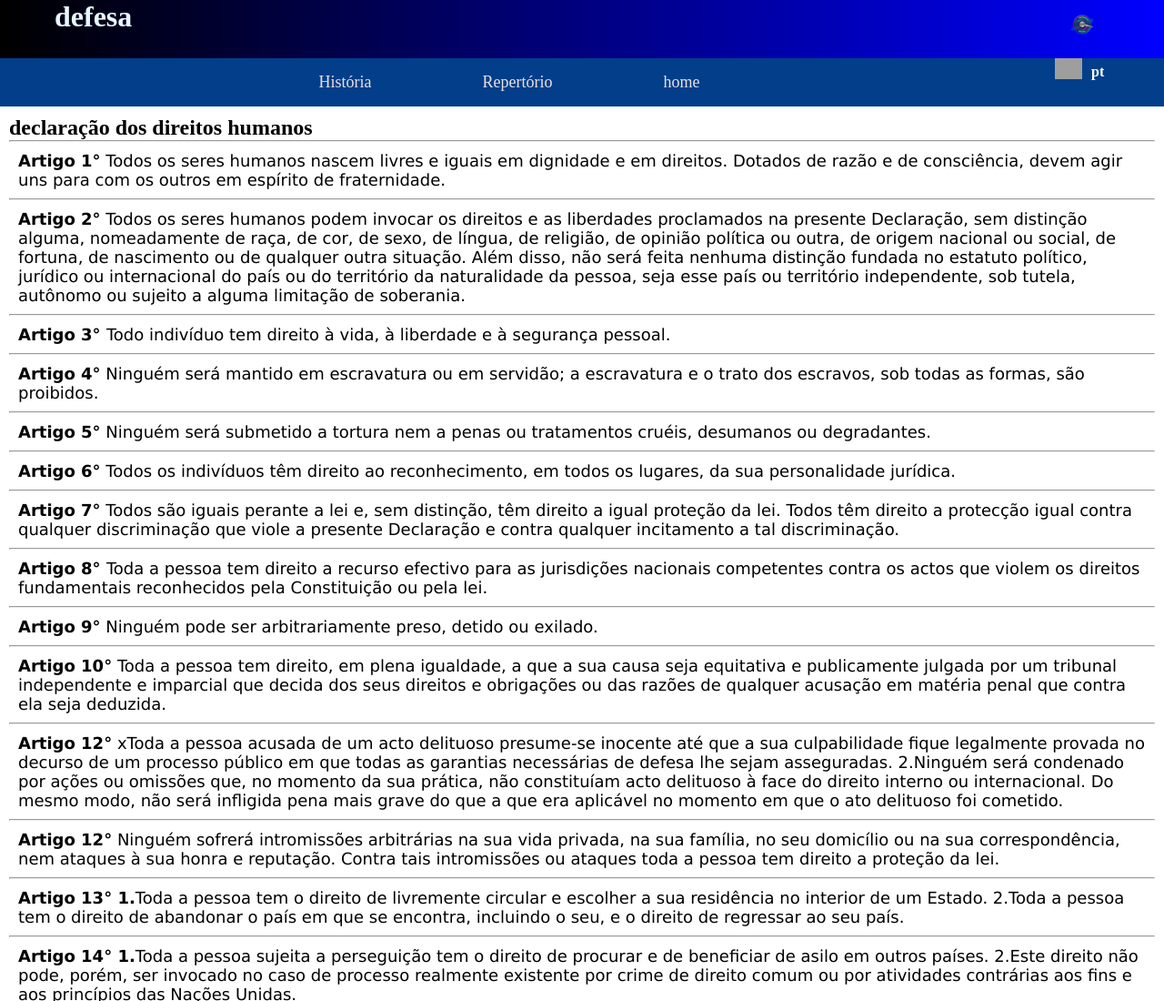
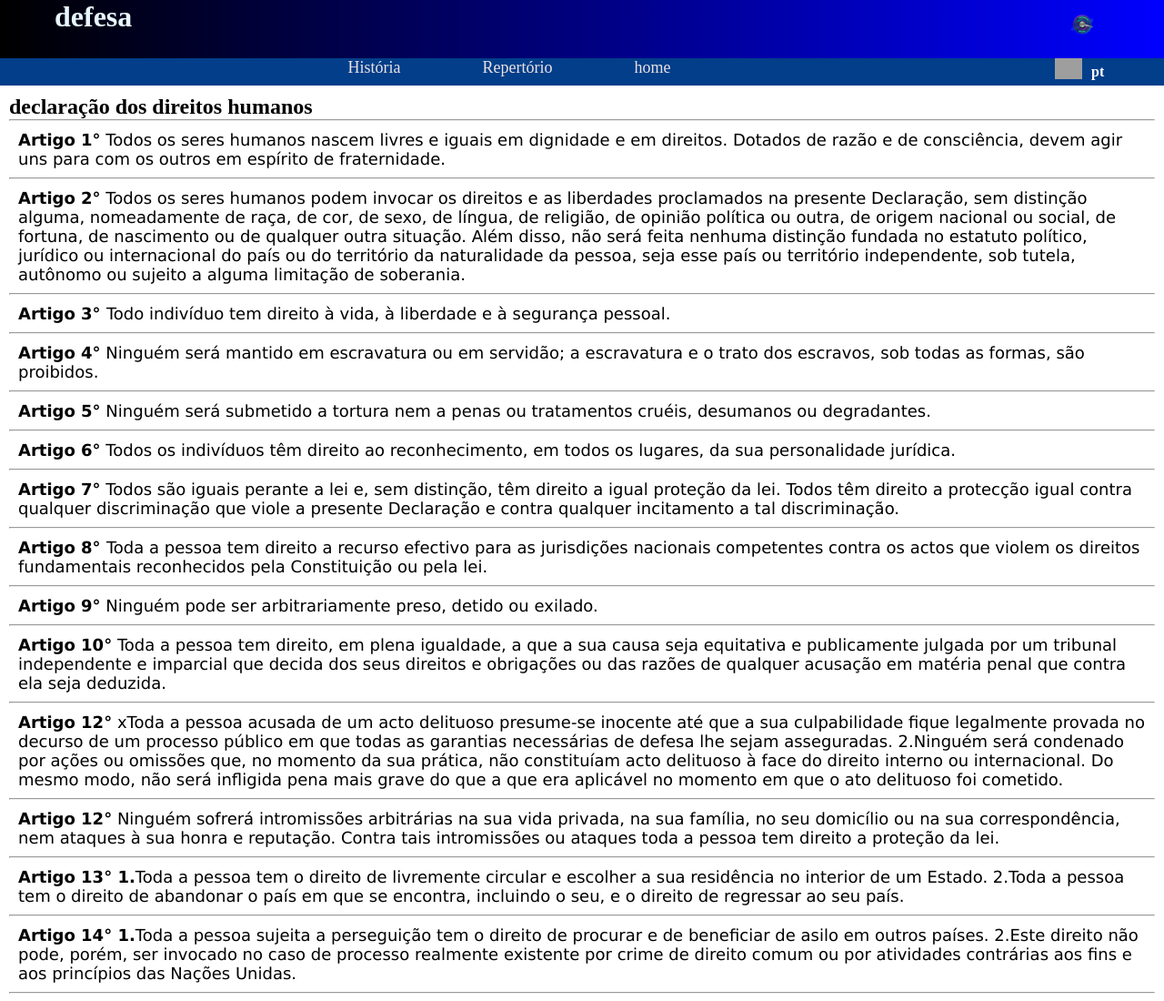
Before and after one commit to beatriz224/tradu, a plain HTML site: page defesa.html in a window 1280 px wide. Shown: the top 1100 px of the page at 91% size. Drawn offline with nearby package versions, Linux system fonts and the light colour scheme; grey boxes are pictures that could not be loaded.

Commit message:
Add files via upload

```diff
--- a/CSS/defesa.css
+++ b/CSS/defesa.css
@@ -15,7 +15,7 @@ main{padding: 10px;}
 
 }
 
-.menu ul {
+.menu> ul {
     display: flex;
     justify-content: space-between;
     list-style: none;
@@ -24,14 +24,14 @@ main{padding: 10px;}
 
 }
 
-.menu li {
+.menu >li {
     flex: 1;
     text-align: center;
     text-decoration: none;
     align-content: baseline;
 }
 
-.menu a {
+.menu> a {
     display: block;
     color: white;
     text-decoration: none;
--- a/CSS/repertorio.css
+++ b/CSS/repertorio.css
@@ -15,7 +15,7 @@ p{
 
 }
 
-.menu ul {
+.menu> ul {
     display: flex;
     justify-content: space-around;
     list-style: none;
@@ -25,13 +25,13 @@ p{
     align-content: baseline;
 }
 
-.menu li {
+.menu> li {
     flex: 1;
     text-align: center;
     justify-content: baseline;
 }
 
-.menu a {
+.menu >a {
     display: block;
     color: white;
     text-decoration: none;
@@ -125,14 +125,10 @@ header {
 }
 
 
-main{
-    width: 100%;
-    height: 300px;
-}
-
 
 /* Conteúdo principal */
-main {
+main {  width: 100%;
+    height: 600px;
     display: flex;
     max-width: 1200px;
     margin: 20px auto;
@@ -215,6 +211,7 @@ footer {
 
 main {
     flex-direction: column;
+
 
 }
 
```
Also changed, not shown: historia.html (+0 -8 lines), repertório.html (+13 -9 lines).
